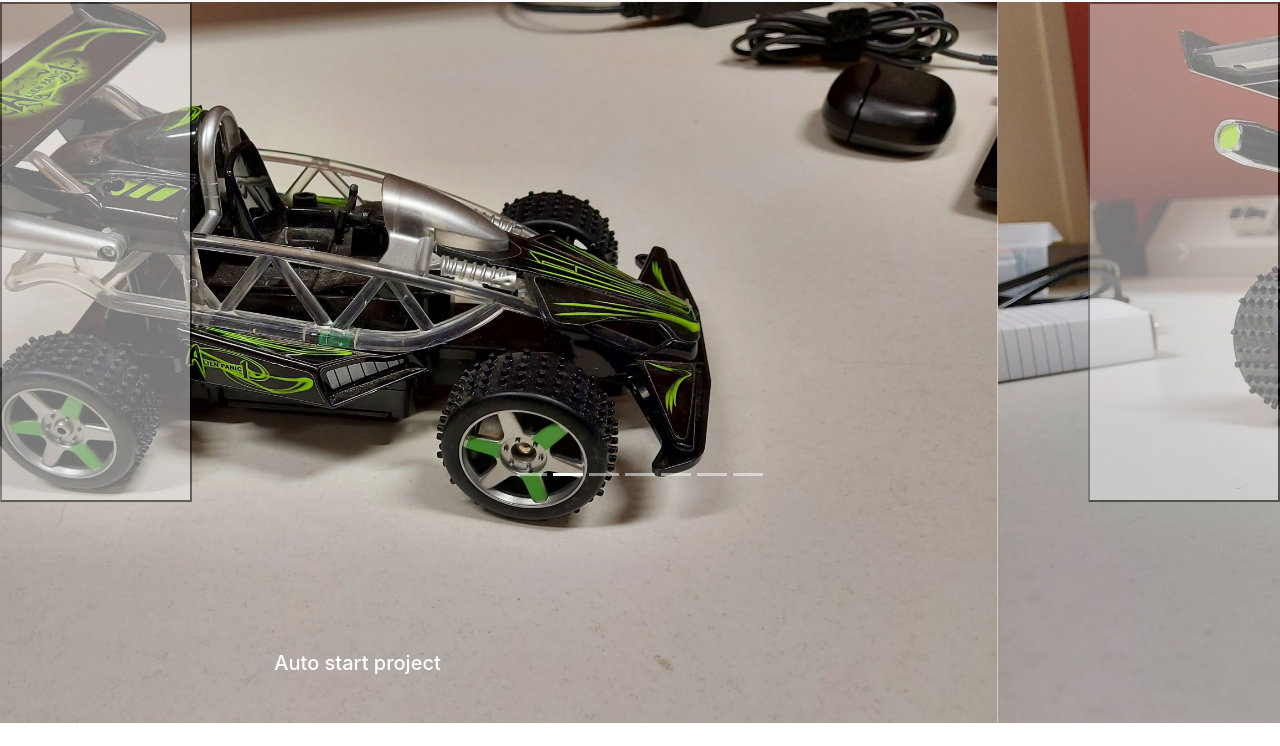
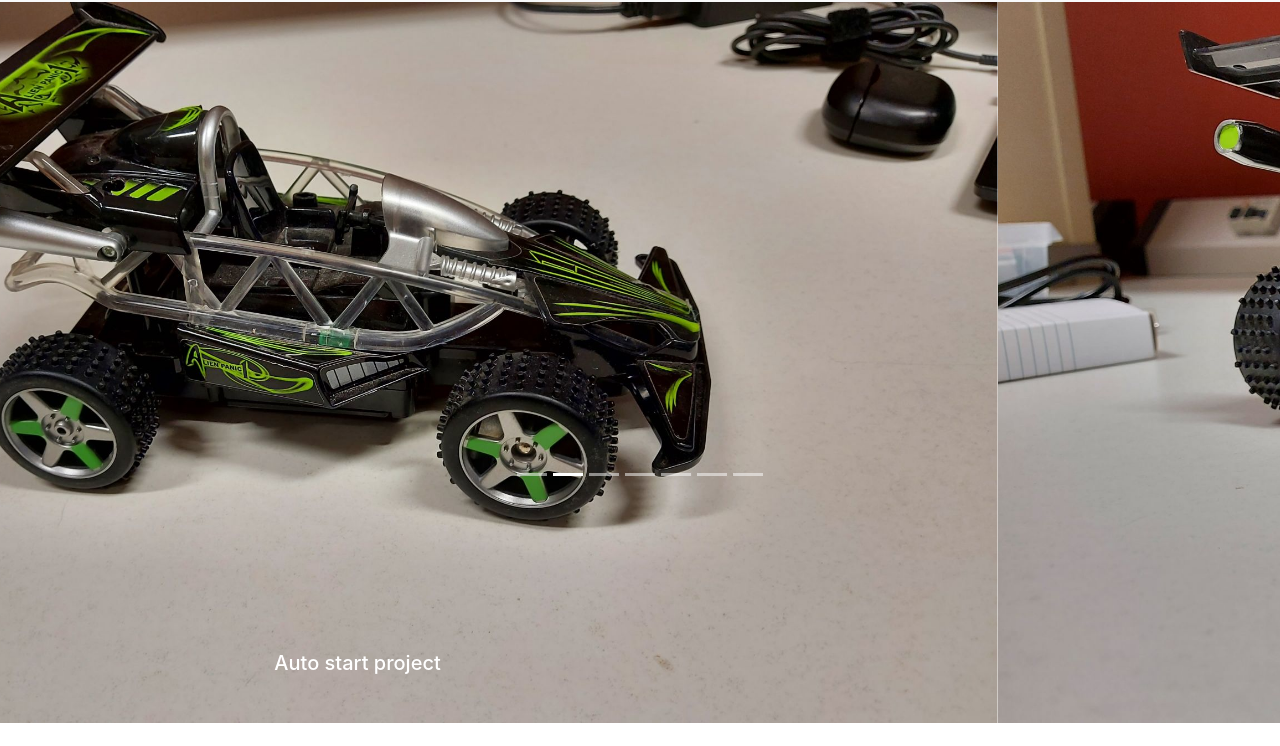
Before and after one commit to JelleVerstappen/GIP-website, a plain HTML site: page index.html in a window 1280 px wide. Shown: the part 54-800 px from the top of the page. Drawn offline with nearby package versions, Linux system fonts and the light colour scheme.

Commit message:
removed prev, next buttons

```diff
--- a/index.html
+++ b/index.html
@@ -3,7 +3,6 @@
       <link rel="stylesheet" href="https://maxcdn.bootstrapcdn.com/bootstrap/4.0.0/css/bootstrap.min.css" integrity="sha384-Gn5384xqQ1aoWXA+058RXPxPg6fy4IWvTNh0E263XmFcJlSAwiGgFAW/dAiS6JXm" crossorigin="anonymous">
 
       <script src="https://code.jquery.com/jquery-3.2.1.slim.min.js" integrity="sha384-KJ3o2DKtIkvYIK3UENzmM7KCkRr/rE9/Qpg6aAZGJwFDMVNA/GpGFF93hXpG5KkN" crossorigin="anonymous"></script>
-      <script src="https://cdnjs.cloudflare.com/ajax/libs/popper.js/1.12.9/umd/popper.min.js" integrity="sha384-ApNbgh9B+Y1QKtv3Rn7W3mgPxhU9K/ScQsAP7hUibX39j7fakFPskvXusvfa0b4Q" crossorigin="anonymous"></script>
       <script src="https://maxcdn.bootstrapcdn.com/bootstrap/4.0.0/js/bootstrap.min.js" integrity="sha384-JZR6Spejh4U02d8jOt6vLEHfe/JQGiRRSQQxSfFWpi1MquVdAyjUar5+76PVCmYl" crossorigin="anonymous"></script>
 
       <!--Navbar-->
@@ -31,7 +30,7 @@
 
           <!--Carousel-->
             <!--Dots bottom-->
-            <div id="carouselExampleIndicators" class="carousel slide" data-ride="carousel" style = "height:500px">
+            <div id="carouselExampleIndicators" class="carousel slide" data-ride="carousel" style = "height:500px; width:auto">
               <ol class="carousel-indicators">
                   <li data-target="#carouselExampleIndicators" data-slide-to="0" class="active"></li>
                   <li data-target="#carouselExampleIndicators" data-slide-to="1"></li>
@@ -91,15 +90,7 @@
                   </div>
               </div>
             </div>
-
-              <!--Next, prev buttons-->
-            <button class="carousel-control-prev" type="button" data-bs-target="#carouselExampleIndicators" data-bs-slide="prev">
-              <span class="carousel-control-prev-icon"></span>
-            </button>
-            <button class="carousel-control-next" type="button" data-bs-target="#carouselExampleIndicators" data-bs-slide="next">
-              <span class="carousel-control-next-icon"></span>
-            </button>
-          </div>
+           </div>
         </div>
     </body>
 </html>
```
